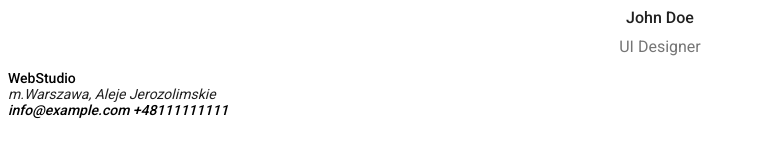
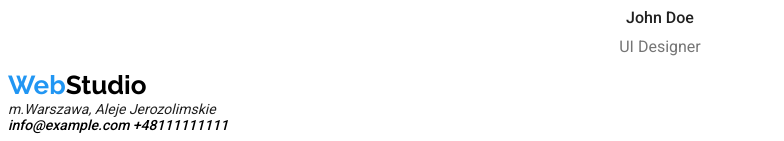
Before and after one commit to EwelinaManiecka/goit-markup-hw-02, a plain HTML site: page index.html in a window 1280 px wide. Shown: the part 2875-3016 px from the top of the page, without its empty margins (0-784 px from the left). Drawn offline with Linux system fonts and the light colour scheme.

Commit message:
webStudio

```diff
--- a/index.html
+++ b/index.html
@@ -121,7 +121,7 @@
     </section>
 </main>
 <footer>
-    <a href="/">WebStudio</a>
+    <a href="./index.html"><span class="all_name"><span>Web</span>Studio</span></a>
     <address>
         m.Warszawa, Aleje Jerozolimskie <br/>
         <a href="mailto:info@example.com">info@example.com</a>
```
